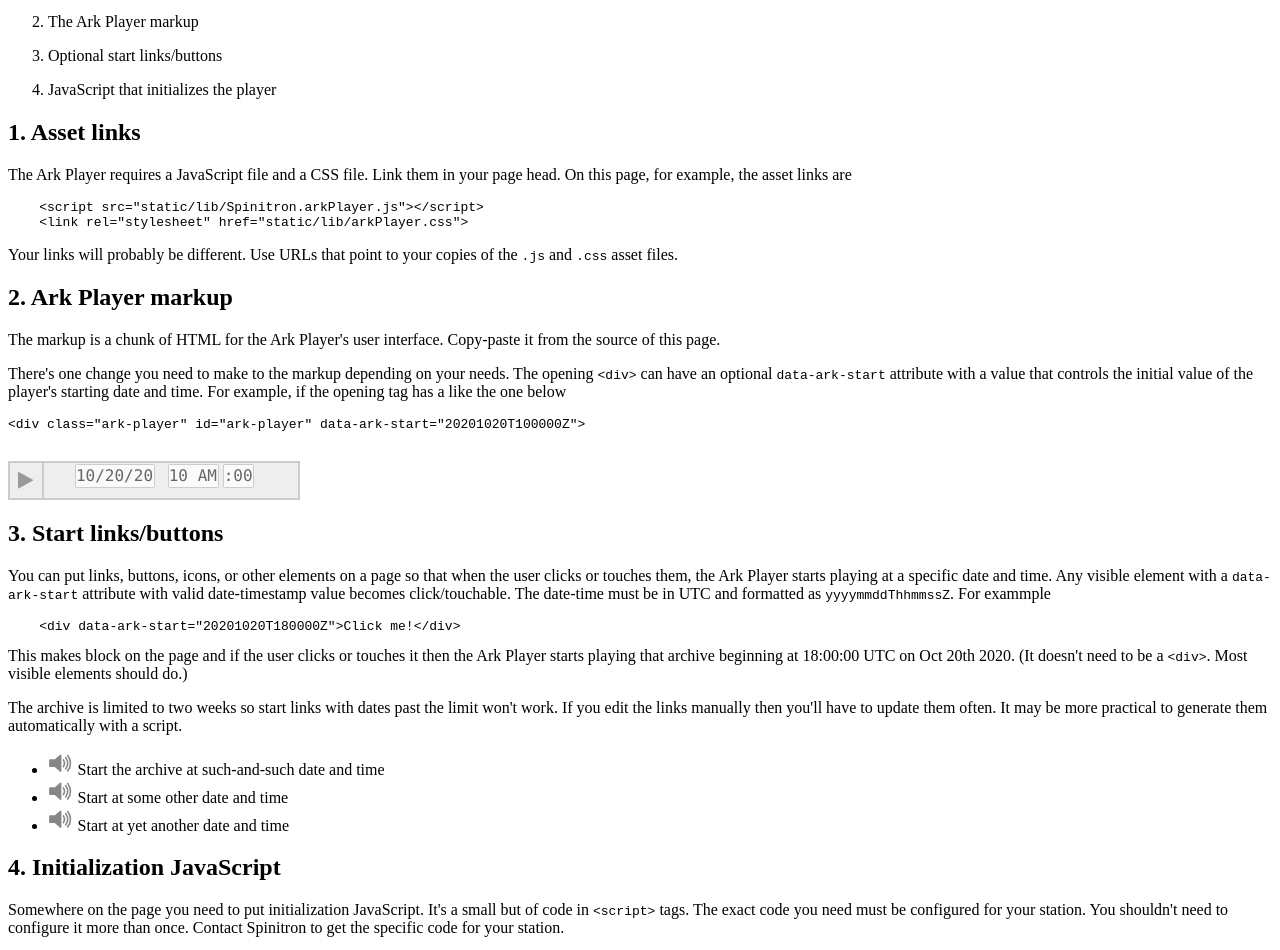
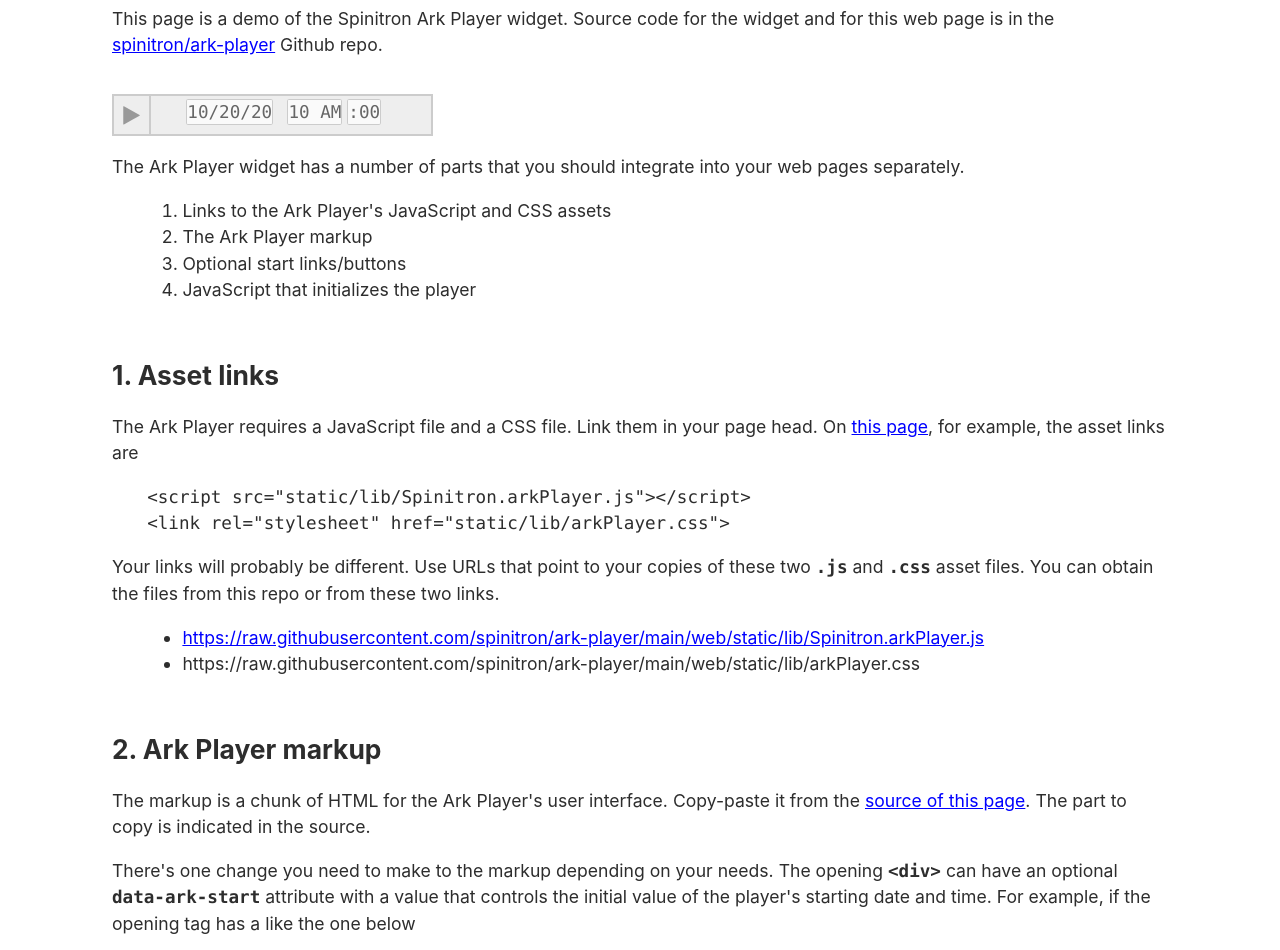
Before and after one commit to spinitron/ark-player, a website: page web/index.html in a window 1280 px wide. Shown: the part 135-1085 px from the top of the page. Drawn offline with Linux system fonts and the light colour scheme.

Commit message:
improve demo, add README

```diff
--- a/web/index.html
+++ b/web/index.html
@@ -3,6 +3,26 @@
 <head>
     <meta charset="UTF-8">
     <title>Ark Player widget demo</title>
+
+    <style>
+body {
+    color: #2d2d2d;
+    font: 1.1rem/1.5 -apple-system,BlinkMacSystemFont,"Segoe UI",Roboto, Helvetica,Arial,sans-serif,"Apple Color Emoji","Segoe UI Emoji", "Segoe UI Symbol";
+    max-width: 60em;
+    margin: 1em auto 4em;
+}
+h1,h2,h3 { margin: 2em 0 0; }
+h4,h5,h6 { font-size: 100%; }
+h5, h6 { text-transform: uppercase; }
+header h1 { border-bottom: 1px solid; }
+p { margin: 1em 0; }
+a,a:visited { color: blue; }
+code, pre { font-family: "SFMono-Regular", Consolas, "Liberation Mono", Menlo, monospace; font-weight: bold; }
+code > pre { padding: 0; margin: 0 2em; font-weight: normal; }
+ul, ol { margin: 1em 0; padding: 0 0 0 4em; }
+.ark-play-button img { display: inline; }
+
+</style>
 
     <script src="static/lib/Spinitron.arkPlayer.js"></script>
     <link rel="stylesheet" href="static/lib/arkPlayer.css">
@@ -11,39 +31,10 @@
 
 <h1>Ark Player widget</h1>
 
-<p>The Ark Player widget has a number of parts that you should integrate into your web pages separately.</p>
-
-<ol>
-    <li><p>Links to the Ark Player's JavaScript and CSS assets</p></li>
-    <li><p>The Ark Player markup</p></li>
-    <li><p>Optional start links/buttons</p></li>
-    <li><p>JavaScript that initializes the player</p></li>
-</ol>
-
-<h2>1. Asset links</h2>
-
-<p>The Ark Player requires a JavaScript file and a CSS file. Link them in your page
-    head. On this page, for example, the asset links are</p>
-
-<code><pre>
-    &lt;script src="static/lib/Spinitron.arkPlayer.js"&gt;&lt;/script&gt;
-    &lt;link rel="stylesheet" href="static/lib/arkPlayer.css"&gt;
-</pre></code>
-
-<p>Your links will probably be different. Use URLs that point to your copies of
-    the <code>.js</code> and <code>.css</code> asset files.</p>
-
-<h2>2. Ark Player markup</h2>
-
-<p>The markup is a chunk of HTML for the Ark Player's user interface. Copy-paste it from the source of
-    this page.</p>
-
-<p>There's one change you need to make to the markup depending on your needs. The opening <code>&lt;div&gt;</code>
-can have an optional <code>data-ark-start</code> attribute with a value that controls the initial value of
-the player's starting date and time. For example, if the opening tag has a  like the one below</p>
-
-<pre><code>&lt;div class="ark-player" id="ark-player" data-ark-start="20201020T100000Z"&gt;</code></pre>
-
+<p>This page is a demo of the Spinitron Ark Player widget. Source code for the widget and for
+    this web page is in the <a href="https://github.com/spinitron/ark-player">spinitron/ark-player</a>
+    Github repo.
+</p>
 
 <!-- MARKUP - the Ark Player widget markup. Copy-paste this to END OF MARKUP -->
 <div class="ark-player" id="ark-player" data-ark-start="20201020T100000Z">
@@ -63,7 +54,7 @@
     <div class="ark-player__volume-control">
         <button class="ark-player__mute-button" aria-label="Mute (m)" title="Mute (m)">
             <svg height="100%" version="1.1" viewBox="0 0 36 36" width="100%">
-                     <path class="ark-player__volume-speaker" d="M8,21 L12,21 L17,26 L17,10 L12,15 L8,15 L8,21 Z M19,14 L19,22 C20.48,21.32 21.5,19.77 21.5,18 C21.5,16.26 20.48,14.74 19,14 ZM19,11.29 C21.89,12.15 24,14.83 24,18 C24,21.17 21.89,23.85 19,24.71 L19,26.77 C23.01,25.86 26,22.28 26,18 C26,13.72 23.01,10.14 19,9.23 L19,11.29 Z"></path>
+                <path class="ark-player__volume-speaker" d="M8,21 L12,21 L17,26 L17,10 L12,15 L8,15 L8,21 Z M19,14 L19,22 C20.48,21.32 21.5,19.77 21.5,18 C21.5,16.26 20.48,14.74 19,14 ZM19,11.29 C21.89,12.15 24,14.83 24,18 C24,21.17 21.89,23.85 19,24.71 L19,26.77 C23.01,25.86 26,22.28 26,18 C26,13.72 23.01,10.14 19,9.23 L19,11.29 Z"></path>
                 <path class="ark-player__volume-slash" d="M 9.25,9 7.98,10.27 24.71,27 l 1.27,-1.27 Z" style="display: none;"></path>
             </svg>
         </button>
@@ -71,10 +62,7 @@
     </div>
 
     <div class="ark-player__picker">
-        <div class="ark-player__date">
-            <select name="date" class="select-css"></select>
-        </div>
-
+        <div class="ark-player__date"><select name="date" class="select-css"></select></div>
         <div class="ark-player__time">
             <select name="hours" class="select-css"></select>
             <select name="minutes" class="select-css"></select>
@@ -82,16 +70,53 @@
     </div>
 
     <div class="ark-player__status ark-player_hide">
-        <div class="ark-player__date">
-            --/--/--
-        </div>
-
-        <div class="ark-player__time">
-            -:--:-- --
-        </div>
+        <div class="ark-player__date">--/--/--</div>
+        <div class="ark-player__time">-:--:-- --</div>
     </div>
 </div>
 <!-- END OF MARKUP -->
+
+
+<p>The Ark Player widget has a number of parts that you should integrate into your web pages separately.</p>
+
+<ol>
+    <li>Links to the Ark Player's JavaScript and CSS assets</li>
+    <li>The Ark Player markup</li>
+    <li>Optional start links/buttons</li>
+    <li>JavaScript that initializes the player</li>
+</ol>
+
+
+<h2>1. Asset links</h2>
+
+<p>The Ark Player requires a JavaScript file and a CSS file. Link them in your page
+    head. On <a href="https://github.com/spinitron/ark-player/blob/main/web/index.html">this page</a>, for example, the asset links are</p>
+
+<code><pre>&lt;script src="static/lib/Spinitron.arkPlayer.js"&gt;&lt;/script&gt;
+&lt;link rel="stylesheet" href="static/lib/arkPlayer.css"&gt;</pre></code>
+
+<p>Your links will probably be different. Use URLs that point to your copies of
+    these two <code>.js</code> and <code>.css</code> asset files. You can obtain the files
+    from this repo or from these two links.</p>
+
+<ul>
+    <li><a href="https://raw.githubusercontent.com/spinitron/ark-player/main/web/static/lib/Spinitron.arkPlayer.js">https://raw.githubusercontent.com/spinitron/ark-player/main/web/static/lib/Spinitron.arkPlayer.js</a></li>
+    <li><a href="https://raw.githubusercontent.com/spinitron/ark-player/main/web/static/lib/arkPlayer.css"></a>https://raw.githubusercontent.com/spinitron/ark-player/main/web/static/lib/arkPlayer.css</li>
+</ul>
+
+
+<h2>2. Ark Player markup</h2>
+
+<p>The markup is a chunk of HTML for the Ark Player's user interface. Copy-paste it from the
+    <a href="https://github.com/spinitron/ark-player/blob/main/web/index.html">source of this page</a>.
+    The part to copy is indicated in the source.</p>
+
+<p>There's one change you need to make to the markup depending on your needs. The opening <code>&lt;div&gt;</code>
+can have an optional <code>data-ark-start</code> attribute with a value that controls the initial value of
+the player's starting date and time. For example, if the opening tag has a  like the one below</p>
+
+<code><pre>&lt;div class="ark-player" id="ark-player" data-ark-start="20201020T100000Z"&gt;</pre></code>
+
 
 <h2>3. Start links/buttons</h2>
 
@@ -101,11 +126,9 @@
     date-time must be in UTC and formatted as <code>yyyymmddThhmmssZ</code>. For exammple
 </p>
 
-<code><pre>
-    &lt;div data-ark-start="20201020T180000Z"&gt;Click me!&lt;/div&gt;
-</pre></code>
+<code><pre>&lt;div data-ark-start="20201020T180000Z"&gt;Click me!&lt;/div&gt;</pre></code>
 
-This makes block on the page and if the user clicks or touches it then the Ark Player starts
+<p>This makes block on the page and if the user clicks or touches it then the Ark Player starts
 playing that archive beginning at 18:00:00 UTC on Oct 20th 2020. (It doesn't need to be a <code>&lt;div&gt;</code>.
 Most visible elements should do.)</p>
 
@@ -113,15 +136,19 @@
     manually then you'll have to update them often. It may be more practical to generate them automatically with a script.
 </p>
 
+<p>View the <a href="https://github.com/spinitron/ark-player/blob/main/web/index.html">source of this page</a> to see
+    these three link examples.</p>
+
 <ul>
     <!-- EXAMPLE LINKS - you need to update them (automatically or otherwise) because the archive is only 2 weeks -->
-    <li><a class="ark-play-button" data-ark-start="20201020T180000Z"><img src="/static/images/loudspeaker.svg" alt="Start archive player" width="24" height="24"></a>
+    <li><a class="ark-play-button" data-ark-start="20201020T180000Z"><img src="static/images/loudspeaker.svg" alt="Start archive player" width="24" height="24"></a>
         Start the archive at such-and-such date and time</li>
-    <li><a class="ark-play-button" data-ark-start="20201020T170000Z"><img src="/static/images/loudspeaker.svg" alt="Start archive player" width="24" height="24"></a>
+    <li><a class="ark-play-button" data-ark-start="20201020T170000Z"><img src="static/images/loudspeaker.svg" alt="Start archive player" width="24" height="24"></a>
         Start at some other date and time</li>
-    <li><a class="ark-play-button" data-ark-start="20201020T160000Z"><img src="/static/images/loudspeaker.svg" alt="Start archive player" width="24" height="24"></a>
+    <li><a class="ark-play-button" data-ark-start="20201020T160000Z"><img src="static/images/loudspeaker.svg" alt="Start archive player" width="24" height="24"></a>
         Start at yet another date and time</li>
 </ul>
+
 
 <h2>4. Initialization JavaScript</h2>
 
@@ -131,7 +158,7 @@
     the specific code for your station.
 </p>
 
-<p>View the source of this page to see an example.</p>
+<p>View the <a href="https://github.com/spinitron/ark-player/blob/main/web/index.html">source of this page</a> to see an example.</p>
 
 <!-- INIT JAVASCRIPT - Use a version of this in your web pages modified for your station -->
 <script>
```
Also changed, not shown: README.md (added).
